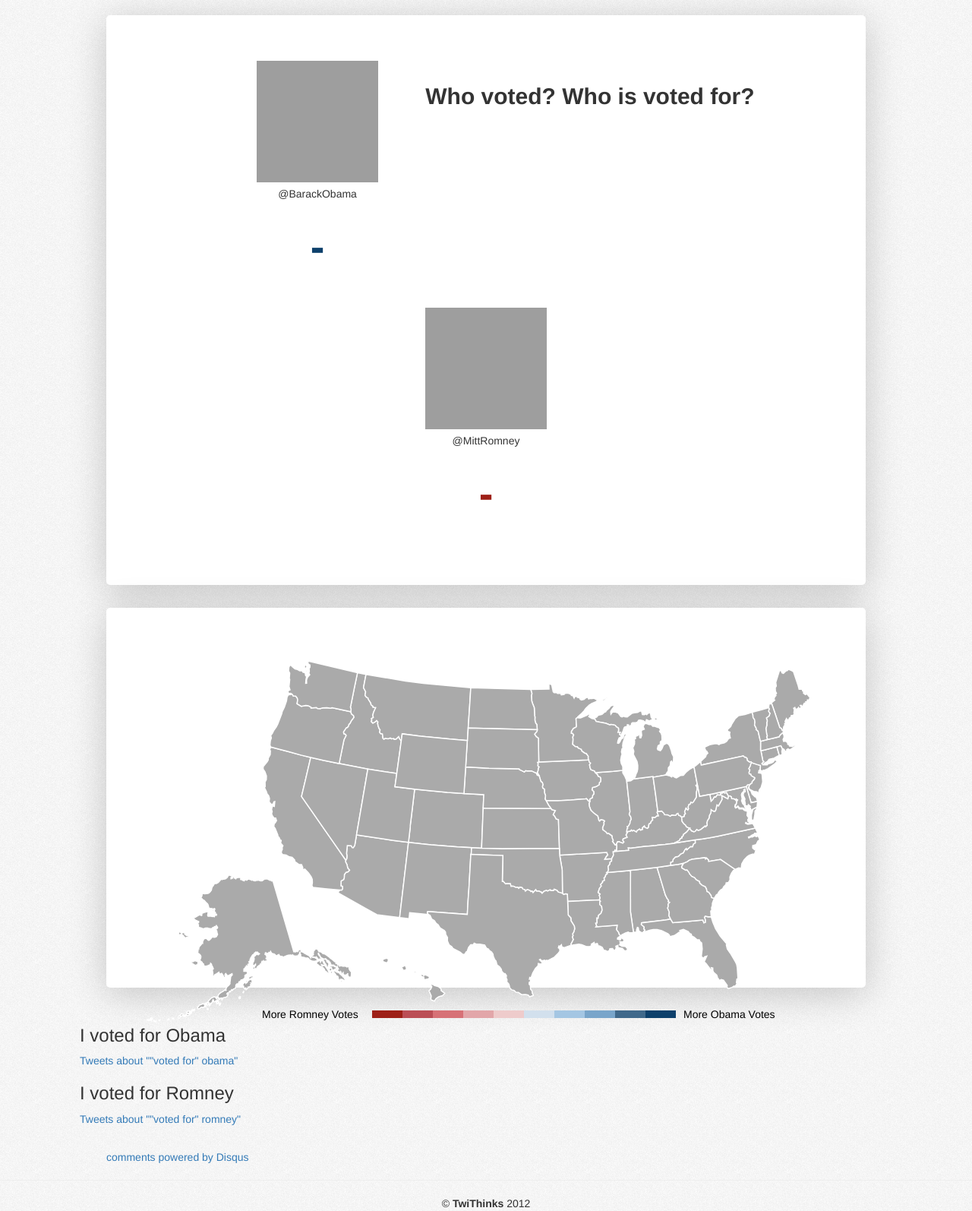
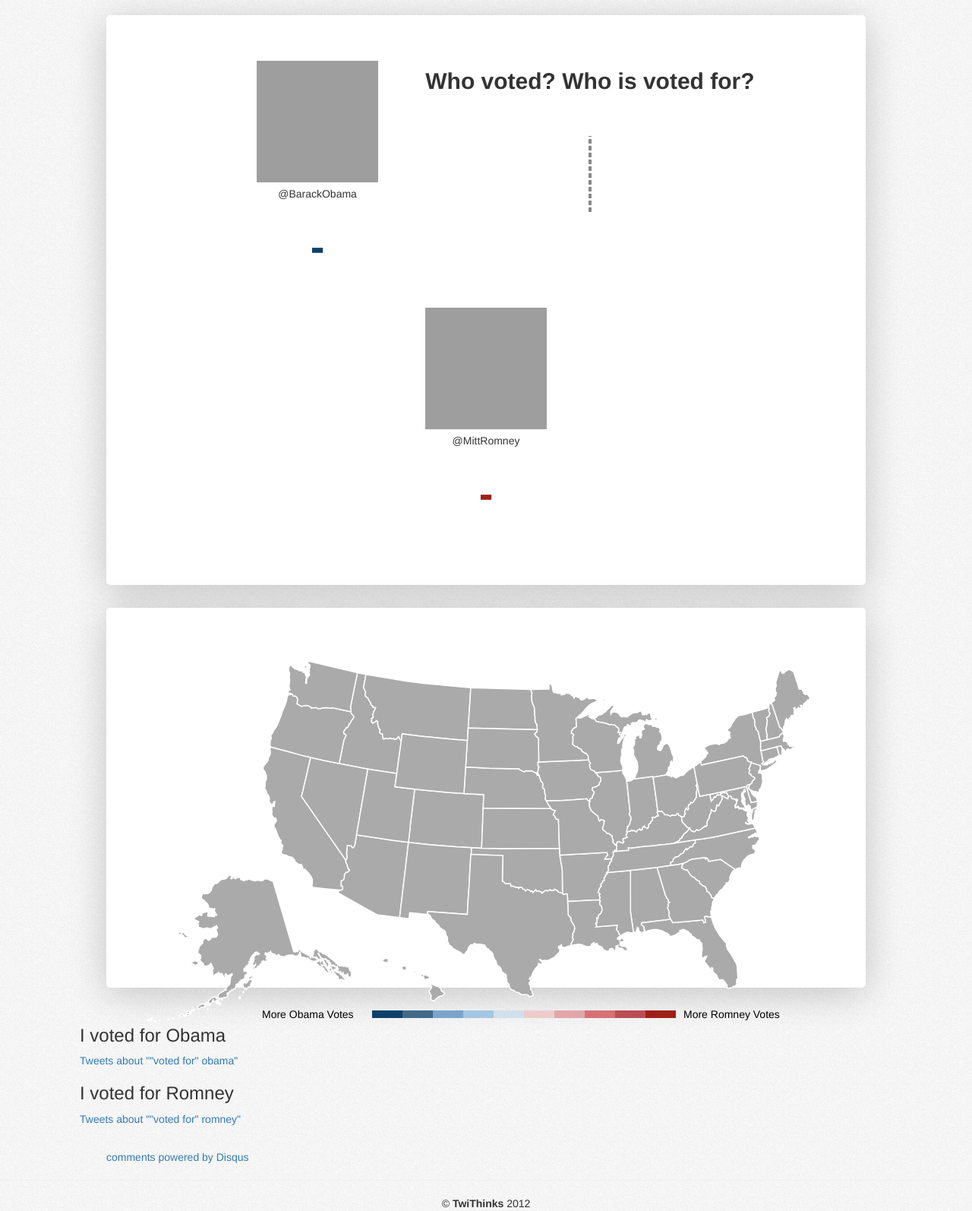
Before and after one commit to zhangkangj/twitwi_web, a Flask app: page /ivoted in a window 1280 px wide. Shown: the part 50-1644 px from the top of the page at 76% size. Run offline with Flask 2, Linux system fonts and the light colour scheme; data that the repository does not hold is empty; some libraries are stand-ins or nearby versions; grey boxes are pictures that could not be loaded.

Commit message:
center tick mark added. gradient legend flipped.

```diff
--- a/WebContent/static/js/ivoted.js
+++ b/WebContent/static/js/ivoted.js
@@ -37,10 +37,15 @@ function setup_map() {
 	ss.append("path").attr("d", path);
 	// legend
 	var gradient_width=40, gradient_height=10, gradient_count=gradient.length;
+	var len_grad = [];
+
+	for (var i=0; i<gradient_count; i++) {
+		len_grad[i] = gradient[gradient_count-i-1];
+	}
 	var legend = svg.append('g').attr('id', 'legend').attr('transform', 'translate('+(width/2-gradient_width*gradient_count/2)+','+(height-gradient_height-10)+')');
-	legend.selectAll('rect').data(gradient).enter().append('rect').attr('class', 'gradient').attr('width', gradient_width).attr('height', gradient_height).attr('fill', function(d) { return d; }).attr('x', function(d, k) {return k*gradient_width;});
-	legend.append('text').text('More Romney Votes').attr('x', -145).attr('y', 10);
-	legend.append('text').text('More Obama Votes').attr('x', gradient_width*gradient_count+10).attr('y', 10);
+	legend.selectAll('rect').data(len_grad).enter().append('rect').attr('class', 'gradient').attr('width', gradient_width).attr('height', gradient_height).attr('fill', function(d) { return d; }).attr('x', function(d, k) {return k*gradient_width;});
+	legend.append('text').text('More Obama Votes').attr('x', -145).attr('y', 10);
+	legend.append('text').text('More Romney Votes').attr('x', gradient_width*gradient_count+10).attr('y', 10);
 }
 
 function color_states(json) {
@@ -90,7 +95,7 @@ function update_tweet(){
 }
 
 function show_tweet(tweet){
-	console.log(tweet);
+	//console.log(tweet);
 }
 
 var map_json, mention_json;
--- a/WebContent/templates/ivoted.html
+++ b/WebContent/templates/ivoted.html
@@ -78,6 +78,10 @@
 			margin: auto 10px auto 10px;
 		}
 
+		#vote-bar line {
+			z-index: 10;
+		}
+
 		#vote-map {
 			margin: auto;
 			width:1000px;
@@ -108,7 +112,7 @@
 		}
 
 	</style>
-	<script type="text/javascript" src="/static/lib/d3/d3.v2.js"></script>
+	<script type="text/javascript" src="/static/lib/d3/d3.v2.min.js"></script>
 	<script type="text/javascript" src="/static/js/ivoted.js"></script>
 	<link type="text/css" href="/static/css/ivoted.css" rel="stylesheet"/>
 {% endblock %}
@@ -170,8 +174,9 @@
 
 	<script type="text/javascript">
 		var interval = 60 * 1000;
-		var bar_w = 420, bar_h = 80;
-		var bar_svg = d3.select('#vote-bar').append('svg').attr('width', bar_w).attr('height', bar_h);
+		var bar_w = 420, bar_h = 70;
+		var bar_svg = d3.select('#vote-bar').append('svg').attr('width', bar_w).attr('height', bar_h+30);
+		var line = bar_svg.append('line').attr('style', 'stroke:#888;stroke-width:4;stroke-dasharray:6,3;').attr('x1', bar_w/2).attr('x2', bar_w/2).attr('y1', 100).attr('y2', 0);
 		bar_svg.selectAll('rect').data();
 		var count_url = '/ivoted.json';
 		var last_json_fetch;
@@ -231,15 +236,16 @@
 			var ow = bar_w * obama / total;
 			var rw = bar_w * romney / total
 			var data = [{name: 'obama', w: ow}, {name: 'romney', w: rw}];
-			console.log(data);
 			bar_svg.selectAll('rect').data(data)
 				.attr('x', function(d) {return (d.name=='obama')? 0 : data[0].w;})
 				.attr('width', function(d) {return d.w;})
 				.enter().append('rect')
+				.attr('y', 15)
 				.attr('x', function(d) {return (d.name=='obama')? 0 : data[0].w;})
 				.attr('width', function(d) {return d.w;})
 				.attr('height', bar_h)
 				.attr('fill', function(d) {return (d.name=='obama')? '#0D406B' : '#9E2017';});
+			bar_svg[0][0].appendChild(line[0][0]);
 		}
 	</script>
 {% endblock %}
```
Lines whose indentation alone changed are shown as unchanged.
